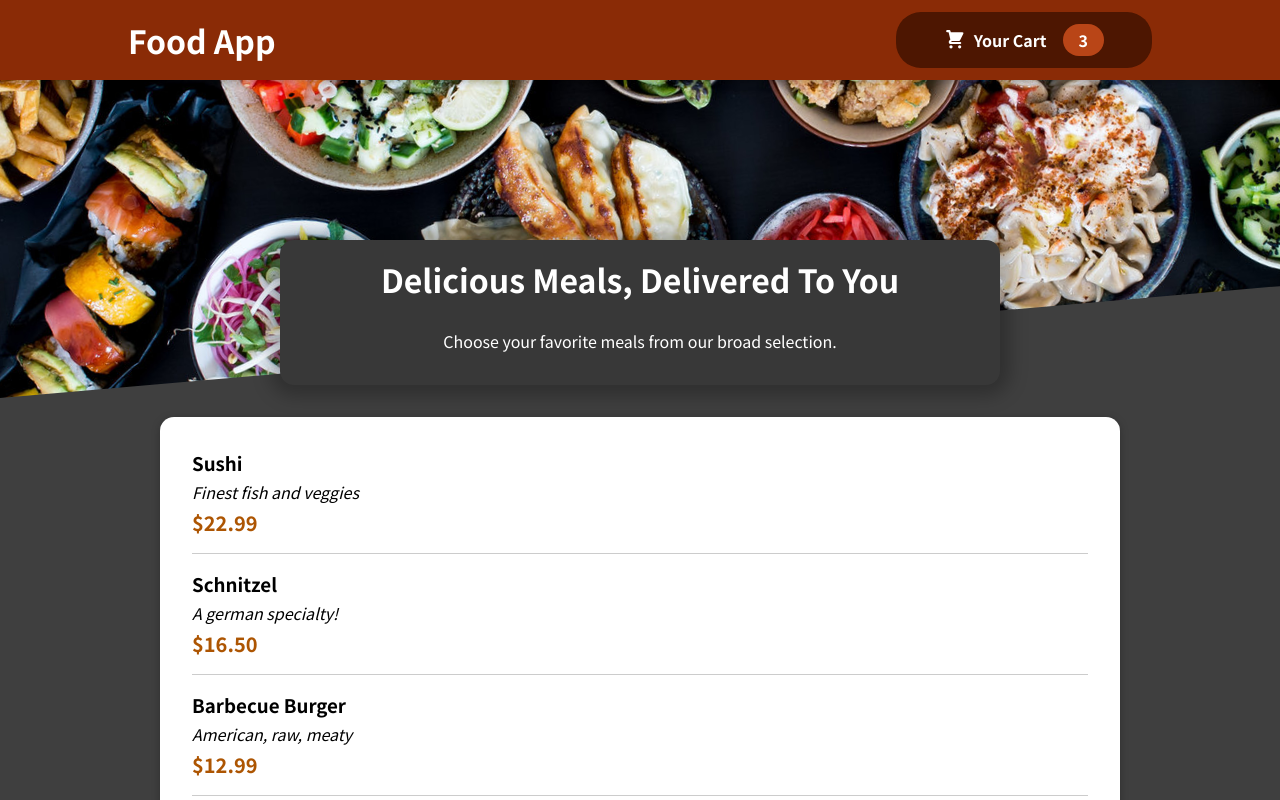
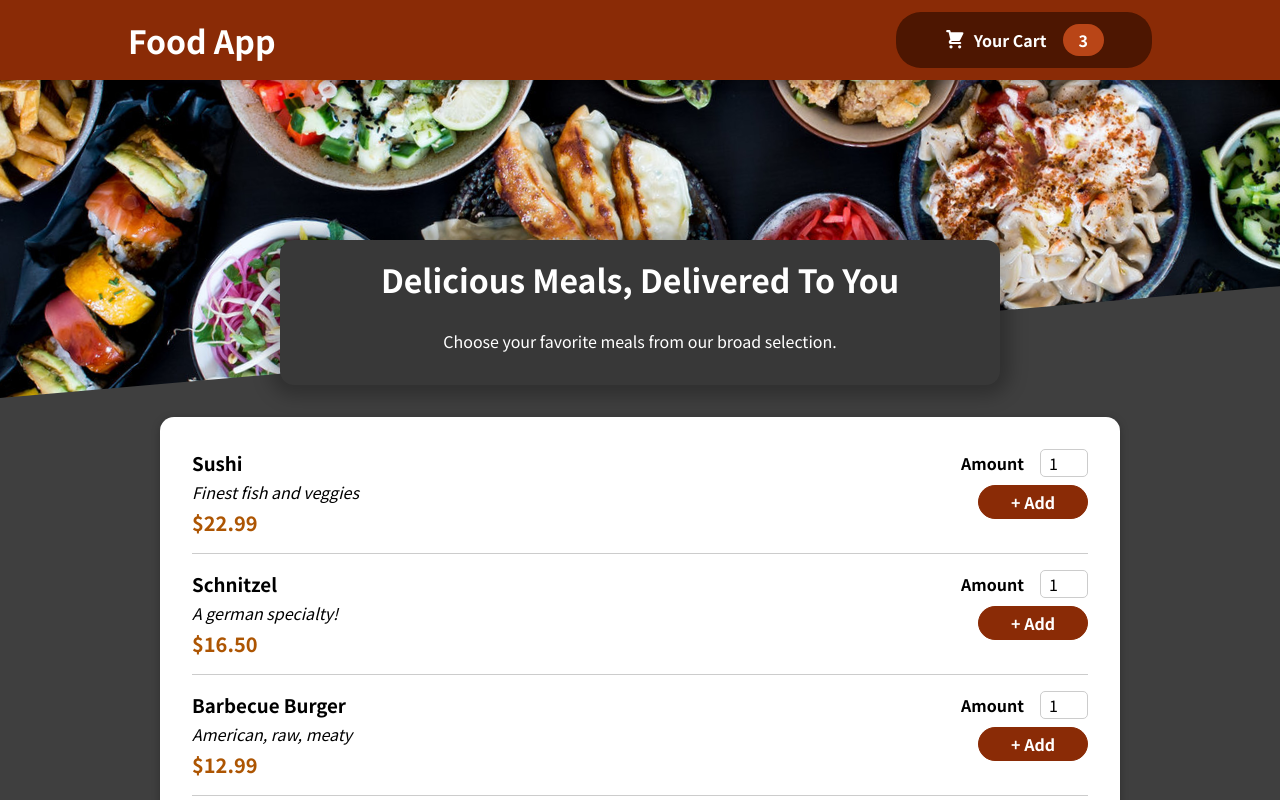
Before and after one commit to Carowet/react-food-order-app, a React (Create React App) app: page / in a window 1280 px wide. Shown: the top 800 px of the page. Built offline with nearby package versions, Linux system fonts and the light colour scheme.

Commit message:
add form

```diff
--- a/src/components/Meals/MealItem/MealItem.js
+++ b/src/components/Meals/MealItem/MealItem.js
@@ -1,3 +1,4 @@
+import MealItemForm from "./MealItemForm";
 import classes from "./MealItem.module.css";
 
 const MealItem = (props) => {
@@ -10,7 +11,9 @@
         <div className={classes.description}>{props.description}</div>
         <div className={classes.price}>{price}</div>
       </div>
-      <div></div>
+      <div>
+        <MealItemForm id={props.id} />
+      </div>
     </li>
   );
 };
--- a/src/components/Meals/MealItem/MealItemForm.js
+++ b/src/components/Meals/MealItem/MealItemForm.js
@@ -1,2 +1,21 @@
+import Input from '../../UI/Input'
+import classes from './MealItemForm.module.css'
 
+const MealItemForm = props => {
+  return (
+    <form className={classes.form}>
+      <Input
+      label="Amount"
+      input ={{
+        id: 'amount',
+        type: 'number',
+        min: '1',
+        max: '5',
+        step: '1',
+        defaultValue: '1'
+      }} />
+      <button>+ Add</button>
+    </form>
+  )
+}
 export default MealItemForm;
--- /dev/null
+++ b/src/components/Meals/MealItem/MealItemForm.module.css
@@ -0,0 +1,20 @@
+.form {
+  text-align: right;
+}
+
+.form button {
+  font: inherit;
+  cursor: pointer;
+  background-color: #8a2b06;
+  border: 1px solid #8a2b06;
+  color: white;
+  padding: 0.25rem 2rem;
+  border-radius: 20px;
+  font-weight: bold;
+}
+
+.form button:hover,
+.form button:active {
+  background-color: #641e03;
+  border-color: #641e03;
+}
--- /dev/null
+++ b/src/components/UI/Input.js
@@ -0,0 +1,12 @@
+import classes from "./Input.module.css";
+
+const Input = (props) => {
+  return (
+    <div className={classes.input}>
+      <label htmlFor={props.input.id}>{props.label}</label>
+      <input id={props.input.id} {...props.input} />
+    </div>
+  );
+};
+
+export default Input;
--- /dev/null
+++ b/src/components/UI/Input.module.css
@@ -0,0 +1,18 @@
+.input {
+  display: flex;
+  align-items: center;
+  margin-bottom: 0.5rem;
+}
+
+.input label {
+  font-weight: bold;
+  margin-right: 1rem;
+}
+
+.input input {
+  width: 3rem;
+  border-radius: 5px;
+  border: 1px solid #ccc;
+  font: inherit;
+  padding-left: 0.5rem;
+}
```
